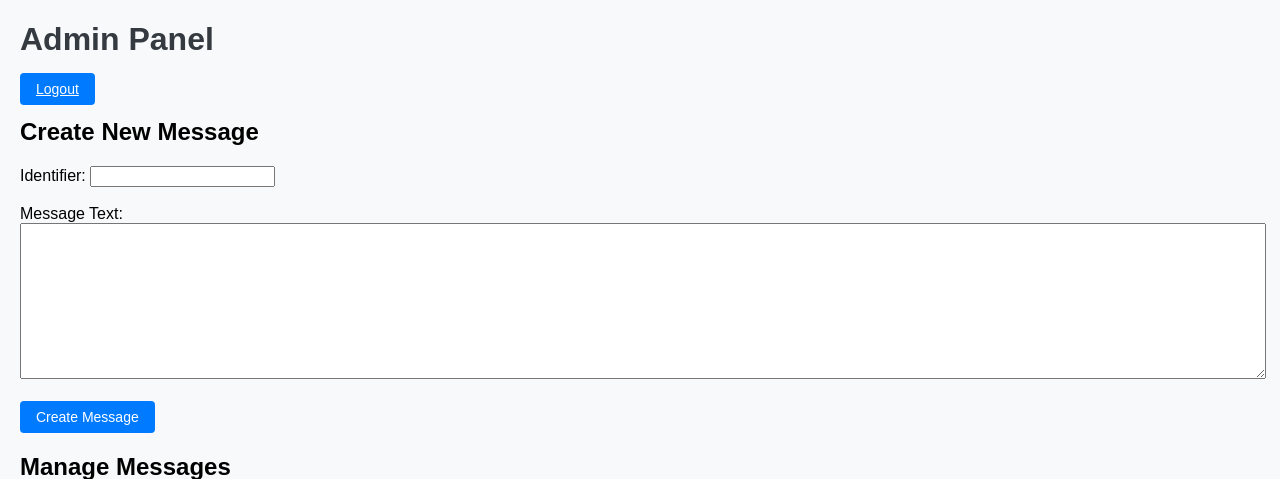
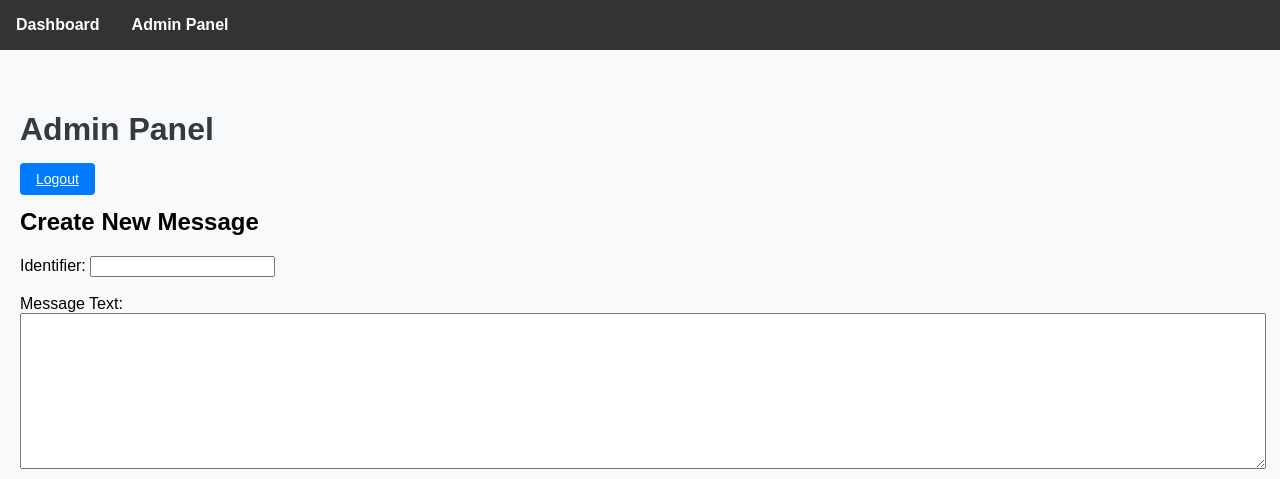
Before and after one commit to KieganAA/php-telegram-conference-bot, a PHP site: page /admin.php in a window 1280 px wide. Shown: the top 479 px of the page. Run offline with PHP 8.4, Linux system fonts and the light colour scheme; the visitor is signed in with stand-in values (Sample User, id 1); data that the repository does not hold is empty.

Commit message:
feat: new stuff

```diff
--- a/public/admin.php
+++ b/public/admin.php
@@ -78,6 +78,38 @@ $messages = DatabaseService::getAllMessages();
     <meta name="viewport" content="width=device-width, initial-scale=1.0">
     <title>Admin Panel</title>
     <style>
+        .nav-header {
+            background-color: #333;
+            padding: 1rem;
+            position: fixed;
+            top: 0;
+            left: 0;
+            right: 0;
+            z-index: 1000;
+        }
+
+        .nav-list {
+            list-style: none;
+            margin: 0;
+            padding: 0;
+            display: flex;
+            gap: 2rem;
+        }
+
+        .nav-link {
+            color: white;
+            text-decoration: none;
+            font-weight: bold;
+            transition: color 0.3s ease;
+        }
+
+        .nav-link:hover {
+            color: #4CAF50;
+        }
+
+        .nav-spacer {
+            height: 70px;
+        }
         body {
             font-family: Arial, sans-serif;
             margin: 20px;
@@ -224,6 +256,26 @@ $messages = DatabaseService::getAllMessages();
     </script>
 </head>
 <body>
+<?php
+$currentPage = basename($_SERVER['PHP_SELF']);
+?>
+
+<nav class="nav-header">
+    <ul class="nav-list">
+        <li>
+            <a href="dashboard.php" class="nav-link <?= $currentPage === 'dashboard.php' ? 'active' : '' ?>">
+                Dashboard
+            </a>
+        </li>
+        <li>
+            <a href="admin.php" class="nav-link <?= $currentPage === 'admin.php' ? 'active' : '' ?>">
+                Admin Panel
+            </a>
+        </li>
+    </ul>
+</nav>
+<div class="nav-spacer"></div>
+
 <h1>Admin Panel</h1>
 <p><a href="login.php?logout=1" class="button">Logout</a></p>
 
```
Also changed, not shown: public/dashboard.php (+51 -0 lines).
